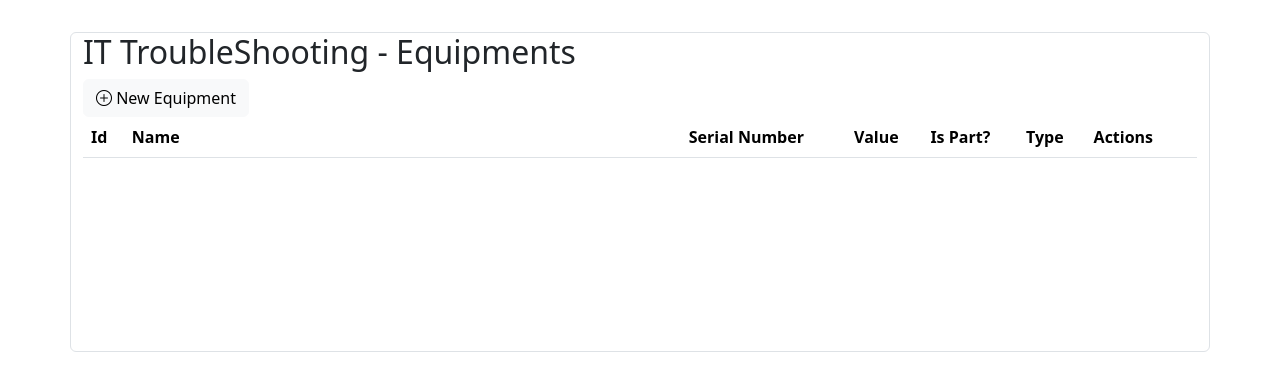
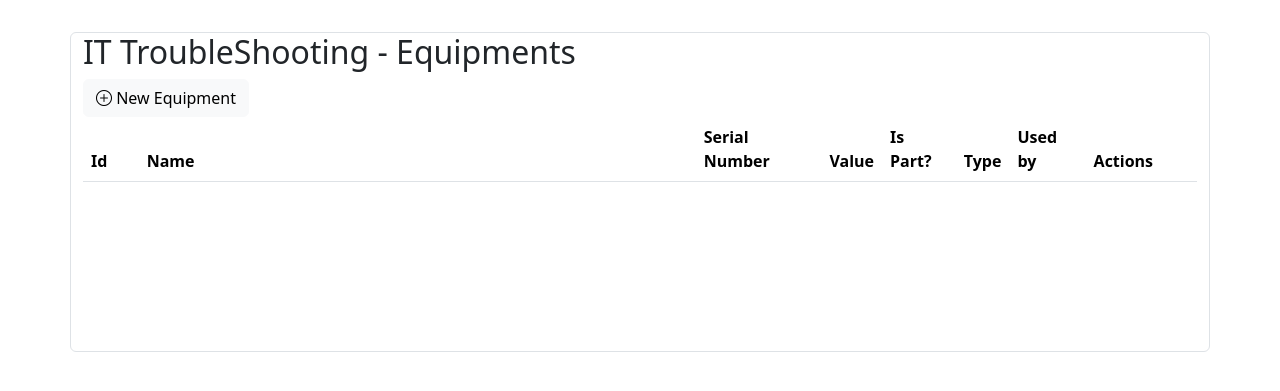
Before and after one commit to NinetiesPaul/itts, a Symfony app: template templates/admin/equipment.html.twig in a window 1280 px wide. Shown: the part 56-447 px from the top of the page. Run offline with Twig, Linux system fonts and the light colour scheme; the template is opened without the code that fills it, so the values that code supplies are empty; some libraries are stand-ins or nearby versions.

```diff
--- a/templates/admin/departments.html.twig
+++ b/templates/admin/departments.html.twig
@@ -34,6 +34,7 @@
         <table class="table" id="spaceshipsTable">
             <thead>
                 <tr>
+                    <td style="width: 5%"><b>Id</b></td>
                     <td><b>Name</b></td>
                     <td style="width: 10%"><b>Actions</b></td>
                 </tr>
@@ -41,6 +42,7 @@
             <tbody>
                 {% for department in departments %}
                     <tr id="row_{{ department.id }}" data-id="{{ department.id }}">
+                        <td>{{ department.id }}</td>
                         <td>{{ department.title }}</td>
                         <td>
                             <!--<a class="btn btn-sm btn-primary" href="#"><i class="bi bi-pencil-square"></i></a>-->
--- a/templates/admin/equipment.html.twig
+++ b/templates/admin/equipment.html.twig
@@ -38,12 +38,13 @@
         <table class="table" id="spaceshipsTable">
             <thead>
                 <tr>
-                    <td><b>Id</b></td>
+                    <td style="width: 5%"><b>Id</b></td>
                     <td style="width: 50%"><b>Name</b></td>
                     <td><b>Serial Number</b></td>
                     <td><b>Value</b></td>
                     <td><b>Is Part?</b></td>
                     <td><b>Type</b></td>
+                    <td><b>Used by</b></td>
                     <td style="width: 10%"><b>Actions</b></td>
                 </tr>
             </thead>
@@ -69,6 +70,7 @@
                         <td>{{ equipment.value }}</td>
                         <td>{{ (equipment.getIsPart) ? "<i class='bi bi-hand-thumbs-up'></i>" : "<i class='bi bi-hand-thumbs-down'></i>" }}</td>
                         <td>{{ equipment.getEquipmentType.name }}</td>
+                        <td>{{ (equipment.getUserId()) ? equipment.getUserId().getName() : 'Available' }}</td>
                         <td>
                             <a class="btn btn-sm btn-primary" href="/admin/equipments/{{ equipment.id }}"><i class="bi bi-pencil-square"></i></a>
                             <a class="btn btn-sm btn-danger" data-id="{{ equipment.id }}" id="delete" href="#"><i class="bi bi-trash"></i></a>
--- a/templates/admin/equipment_type.html.twig
+++ b/templates/admin/equipment_type.html.twig
@@ -34,6 +34,7 @@
         <table class="table" id="spaceshipsTable">
             <thead>
                 <tr>
+                    <td style="width: 5%"><b>Id</b></td>
                     <td><b>Name</b></td>
                     <td style="width: 10%"><b>Actions</b></td>
                 </tr>
@@ -41,6 +42,7 @@
             <tbody>
                 {% for type in types %}
                 <tr id="row_{{ type.id }}" data-id="{{ type.id }}">
+                    <td>{{ type.id }}</td>
                     <td>{{ type.name }}</td>
                     <td>
                         <!--<a class="btn btn-sm btn-primary" href="#"><i class="bi bi-pencil-square"></i></a>-->
--- a/templates/admin/users.html.twig
+++ b/templates/admin/users.html.twig
@@ -34,6 +34,7 @@
         <table class="table" id="spaceshipsTable">
             <thead>
                 <tr>
+                    <td style="width: 5%"><b>Id</b></td>
                     <td><b>Name</b></td>
                     <td><b>E-mail</b></td>
                     <td><b>Roles</b></td>
@@ -44,6 +45,7 @@
             <tbody>
                 {% for user in users %}
                     <tr id="row_{{ user.id }}" data-id="{{ user.id }}">
+                        <td>{{ user.id }}</td>
                         <td>{{ user.name }}</td>
                         <td>{{ user.email }}</td>
                         <td>{{ formatUserRoles(user.roles)   }}</td>
```
Also changed, not shown: templates/admin/equipment_new.html.twig (+10 -0 lines), templates/admin/equipment_view.html.twig (+10 -0 lines).
